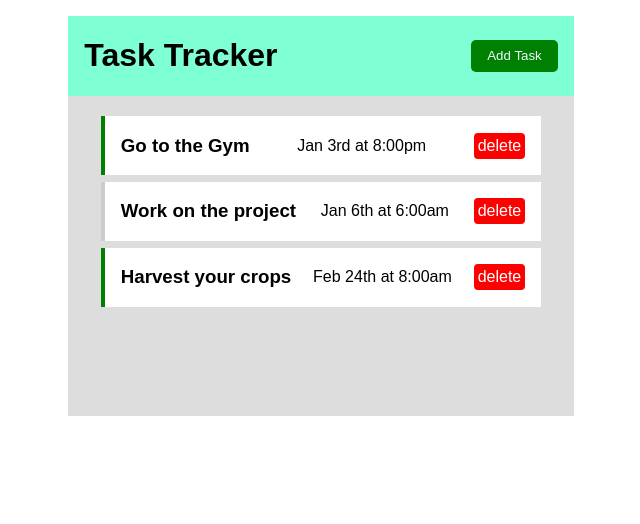
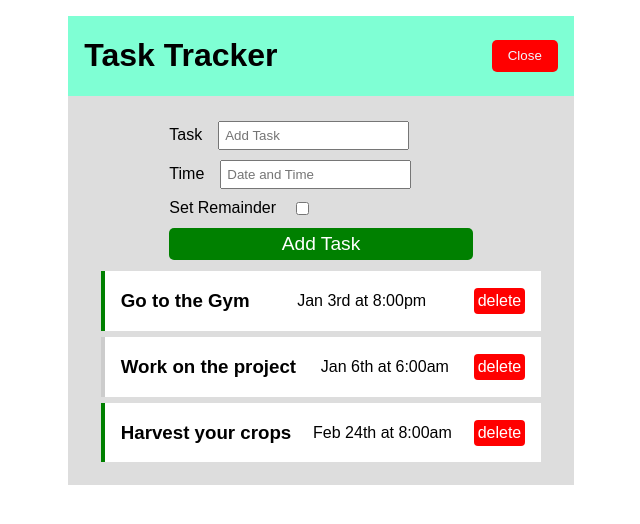
Before and after one commit to thierved/learn-vue, a Vue app: page / in a window 1280 px wide. Both pictures are taken after a click on the button "Add Task". Shown: the top 524 px of the page, without its empty margins (319-959 px from the left). Built offline with nearby package versions, Linux system fonts and the light colour scheme.

Commit message:
finnished working with add component

```diff
--- a/src/App.vue
+++ b/src/App.vue
@@ -1,6 +1,7 @@
 <template>
   <div class="container">
-    <Header title="Task Tracker" />
+    <Header @toggle-add-task="toggleAddTask" :showAddTask="showAddTask"  title="Task Tracker" />
+    <AddTask v-show="showAddTask" @add-task="addTask"/>
     <Tasks @delete-task="deleteTask" @toggle-reminder="toggleReminder" :tasks="tasks" />
   </div>
 </template>
@@ -8,21 +9,30 @@
 <script>
 import Header from './components/Header.vue';
 import Tasks from './components/Tasks.vue';
+import AddTask from './components/AddTask.vue'
 
 export default {
   name: 'App',
   components: {
     Header,
     Tasks,
+    AddTask
   },
   data() {
     return {
-      tasks: []
+      tasks: [],
+      showAddTask: false
     }
   },
   methods: {
+    toggleAddTask() {
+      this.showAddTask = !this.showAddTask;
+    },
+    addTask(task) {
+      this.tasks = [...this.tasks, task];
+    },
     deleteTask(id) {
-      this.tasks = this.tasks.filter(t => t.id !== id)
+      this.tasks = this.tasks.filter(t => t.id !== id);
     },
     toggleReminder(id) {
       this.tasks = this.tasks.map(task =>
@@ -58,8 +68,9 @@ export default {
 <style lang="scss">
 .container {
   width: 40%;
-  height: 50vh;
+  min-height: 50vh;
   margin: 1rem auto;
+  padding-bottom: 1rem;
   text-align: center;
   background: #ddd;
   font-family: sans-serif;
--- /dev/null
+++ b/src/components/AddTask.vue
@@ -0,0 +1,108 @@
+<template>
+    <form @submit="onSubmit">
+        <div class="form-control">
+            <label for="text">Task</label>
+            <input type="text"
+                v-model="text" name="text" placeholder="Add Task"/>
+        </div>
+        <div class="form-control">
+            <label for="day">Time</label>
+            <input type="text"
+                v-model="day" name="day" placeholder="Date and Time"/>
+        </div>
+        <div class="remainder">
+            <label for="remainder">Set Remainder</label>
+            <input type="checkbox"
+                v-model="remainder" name="remainder" />
+        </div>
+        <input type="submit" value="Add Task">
+    </form>
+</template>
+
+<script>
+    export default {
+        name: 'AddTask',
+        data() {
+            return {
+                text: '',
+                day: '',
+                remainder: false
+            }
+        },
+        methods: {
+            onSubmit(e) {
+                e.preventDefault();
+                if(!this.text) {
+                    alert('Please Add a Task!')
+                    return;
+                }
+
+                const newTask = {
+                    id: Math.floor(Math.random() * 1000),
+                    text: this.text,
+                    day: this.day,
+                    remainder: this.remainder
+                };
+
+                this.$emit('add-task', newTask)
+
+                this.text = '';
+                this.day = '';
+                this.remainder = false;
+            }
+        }
+    }
+</script>
+
+<style scoped>
+    form {
+        display: flex;
+        flex-direction: column;
+        justify-content: space-around;
+    }
+
+    .form-control {
+        display: flex;
+        justify-content: space-between;
+        align-items: center;
+        width: 60%;
+        margin: 5px auto;
+    }
+
+    .form-control label {
+        margin-right: 1rem;
+    }
+
+    .remainder {
+        width: 60%;
+        margin: 5px auto;
+        display: flex;
+        justify-content: space-between;
+    }
+
+    .remainder label {
+        margin-right: 1rem;
+    }
+
+    input[type='text'] {
+        margin-right: auto;
+        padding: 5px;
+    }
+
+    input[type='checkbox'] {
+        display: inline-block;
+        margin-right: auto;
+    }
+
+    input[type='submit'] {
+        display: inline-block;
+        width: 60%;
+        margin: 5px auto;
+        padding: 5px;
+        background-color: green;
+        color: #fff;
+        border: none;
+        border-radius: 5px;
+        font-size: 1.2rem;
+    }
+</style>
--- a/src/components/Button.vue
+++ b/src/components/Button.vue
@@ -12,7 +12,7 @@
         },
         methods: {
             onClick() {
-                console.log('working as fine!')
+                this.$emit('toggle-add-task')
             }
         }
     }
--- a/src/components/Header.vue
+++ b/src/components/Header.vue
@@ -1,7 +1,8 @@
 <template>
     <header>
         <h1>{{ title }}</h1>
-        <Button text="Add Task" color="green" />
+        <Button @toggle-add-task="$emit('toggle-add-task')"
+            :text="showAddTask ? 'Close' : 'Add Task'" :color="showAddTask ?' red' : 'green'" />
     </header>
 </template>
 
@@ -13,6 +14,7 @@ import Button from './Button.vue';
     name: "Header",
     props: {
         title: String,
+        showAddTask: Boolean
     },
     components: { Button }
 }
```
